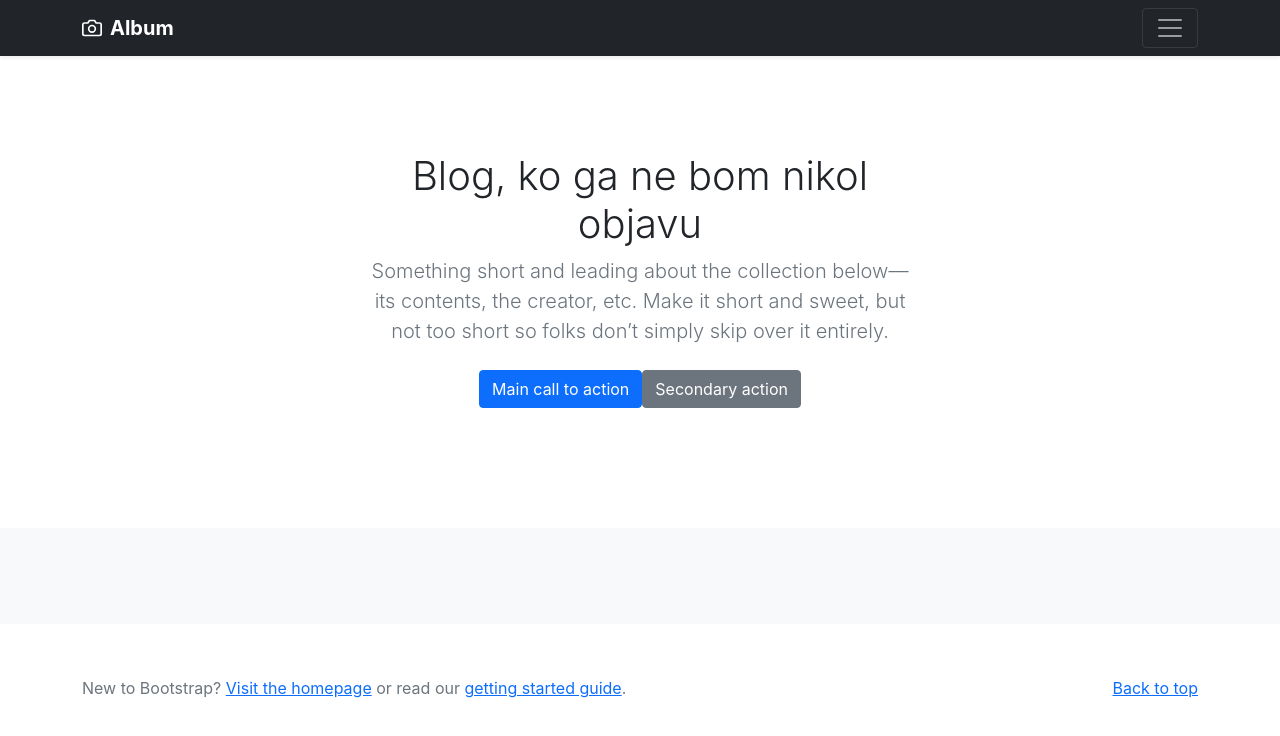
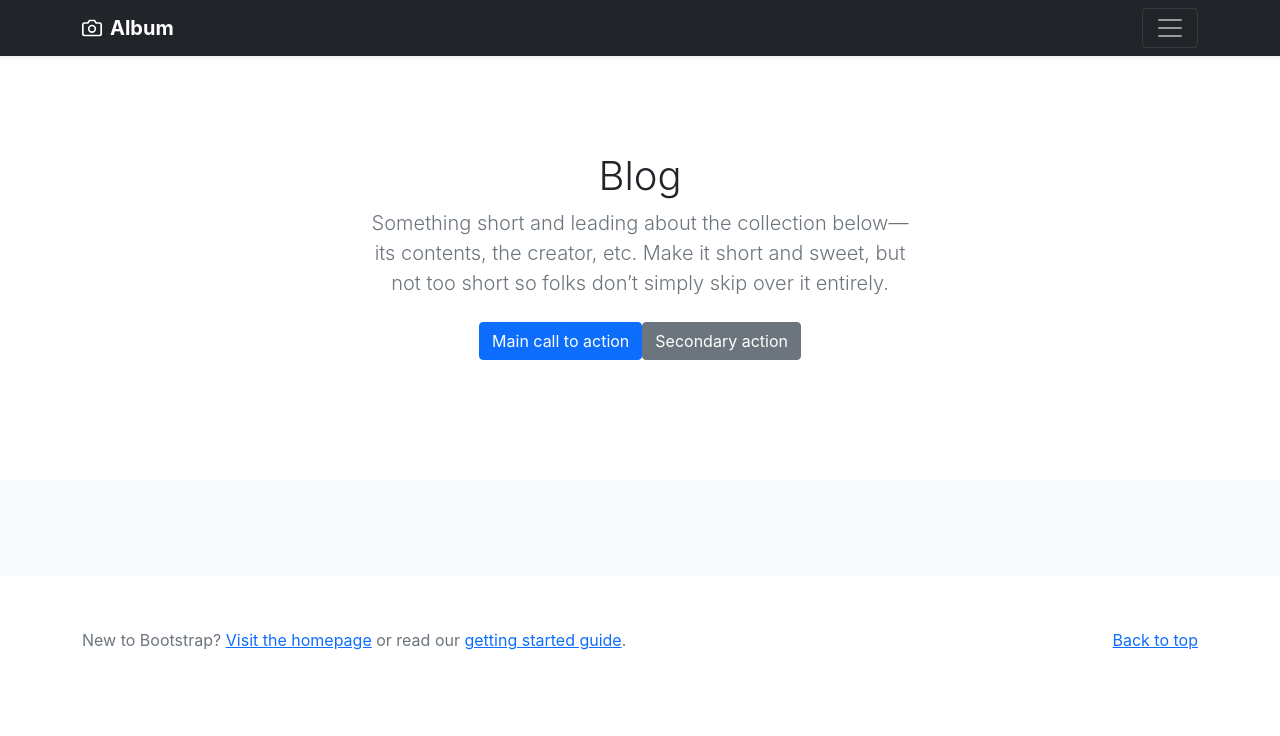
Before and after one commit to BlazOsredkar/Projektni-Teden-2022-Blog, a React (Create React App) app in the folder frontend/: page / in a window 1280 px wide. Shown: the top 736 px of the page. Built offline with nearby package versions, Linux system fonts and the light colour scheme; no server answers.

Commit message:
title updatan

```diff
--- a/frontend/src/components/title.tsx
+++ b/frontend/src/components/title.tsx
@@ -5,7 +5,7 @@ const Title = () => {
       <section className="py-5 text-center container">
           <div className="row py-lg-5">
               <div className="col-lg-6 col-md-8 mx-auto">
-                  <h1 className="fw-light">Blog, ko ga ne bom nikol objavu</h1>
+                  <h1 className="fw-light">Blog </h1>
                   <p className="lead text-muted">Something short and leading about the collection below—its contents, the
                       creator, etc. Make it short and sweet, but not too short so folks don’t simply skip over it
                       entirely.</p>
```
